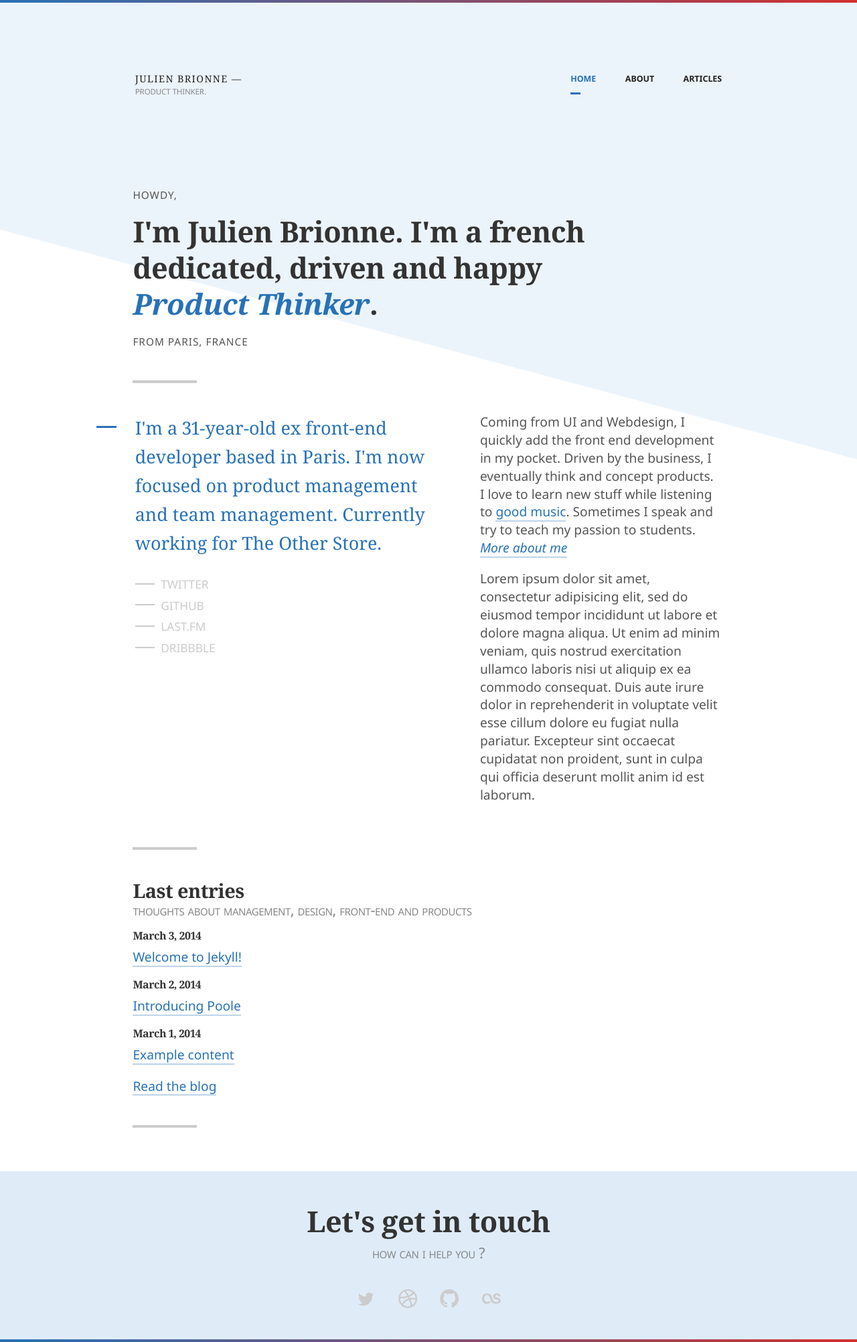
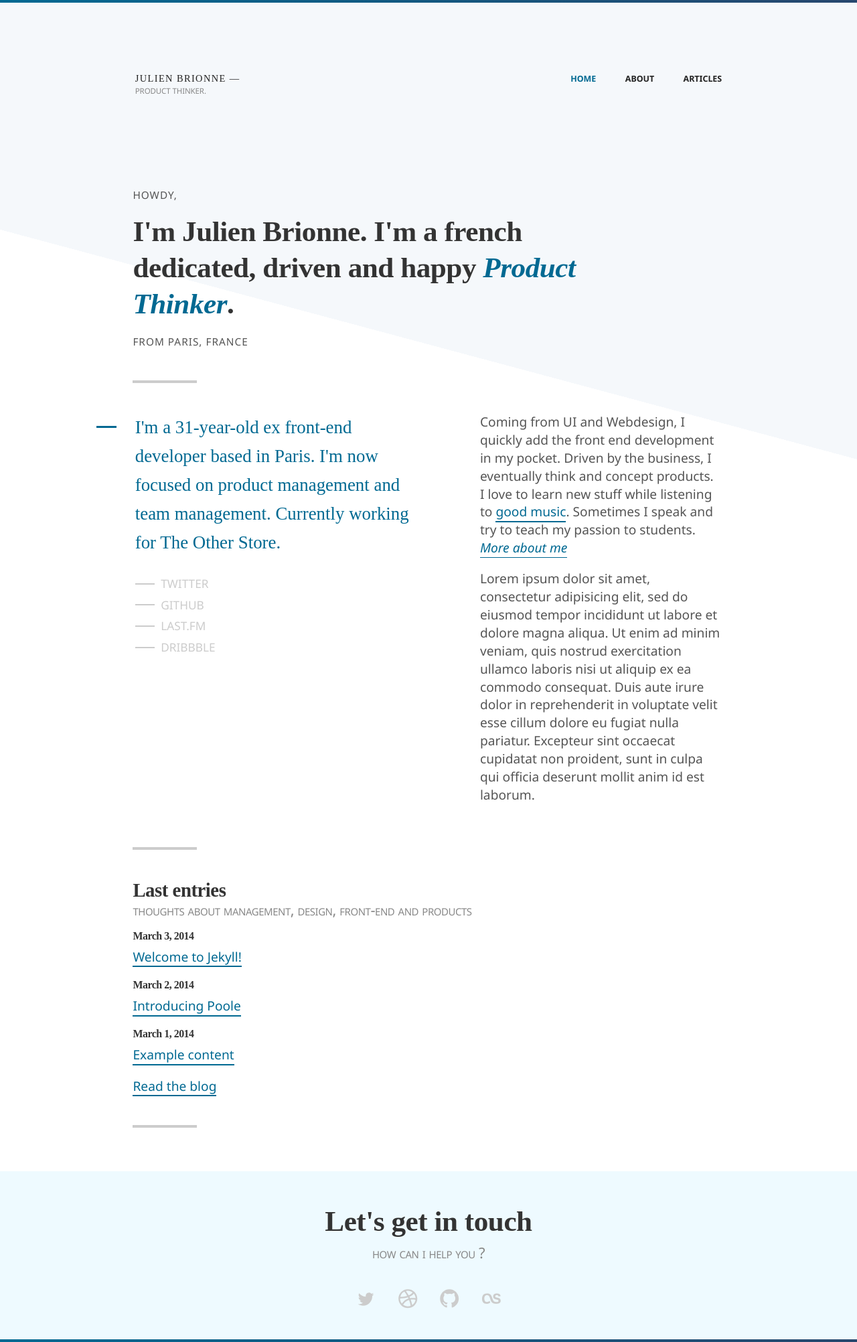
Before and after one commit to Akashrine/jbr-v3, a Jekyll site: the page built from src/index.html, in a window 1280 px wide. Shown: the whole page at 67% size. Built offline with Jekyll 4.4.1, drawn with Linux system fonts in a browser that asks for light colours; nearby versions of some CDN libraries; some web fonts are replaced.

Commit message:
colorful

```diff
--- a/src/assets/scss/base/_config.scss
+++ b/src/assets/scss/base/_config.scss
@@ -5,10 +5,10 @@
 /*----------  Font Face  ----------*/
 @import url(https://fonts.googleapis.com/css?family=Noto+Sans:400,400i,700,700i);
 @import url(https://fonts.googleapis.com/css?family=Source+Serif+Pro:400,600,700);
-@import url(https://fonts.googleapis.com/css?family=Noto+Serif:400,400i,700,700i);
+@import url(https://fonts.googleapis.com/css?family=Merryweather:400,400i,700,700i);
 
 /*----------  Color  ----------*/
-$colors: (brand: #2772b7, brand-annex: #D32F2F, dark: #222, grey: #cccccc, white: #fdfdfd, body-type: #555, head-type: #333, note-text: #888);
+$colors: (brand: #006992, brand-annex: #27476E, inverted-brand: #06D6A0, dark: #222, grey: #cccccc, white: #fdfdfd, body-type: #555, head-type: #333, note-text: #888);
 
 /**
 *
@@ -26,7 +26,7 @@ $colors: (brand: #2772b7, brand-annex: #D32F2F, dark: #222, grey: #cccccc, white
 /*----------  Typo  Vars ----------*/
 
 $sans-serif:'Noto Sans','Helvetica Neue', Helvetica, Arial, sans-serif;
-$serif:'Noto Serif', serif;
+$serif:'Merryweather', serif;
 
 
 /*----------  Grid  ----------*/
--- a/src/assets/scss/pages/_home.scss
+++ b/src/assets/scss/pages/_home.scss
@@ -98,7 +98,7 @@ footer[role=presentation] {
             }
             &:hover {
                 &:before{
-                    background-color:color(brand-annex);
+                    background-color:color(inverted-brand);
                 }
             }
     }
--- a/src/assets/scss/partials/_footer.scss
+++ b/src/assets/scss/partials/_footer.scss
@@ -3,7 +3,7 @@
 ==============================*/
 .site-footer {
     position: relative;
-    background-color: lighten(color(brand), 48.8%);
+    background-color: lighten(color(brand), 68%);
     padding-top: 1.5rem;
 
     .bottom-gradient {
--- a/src/assets/stylesheets/style.css
+++ b/src/assets/stylesheets/style.css
@@ -34,7 +34,7 @@
  */
 @import url(https://fonts.googleapis.com/css?family=Noto+Sans:400,400i,700,700i);
 @import url(https://fonts.googleapis.com/css?family=Source+Serif+Pro:400,600,700);
-@import url(https://fonts.googleapis.com/css?family=Noto+Serif:400,400i,700,700i);
+@import url(https://fonts.googleapis.com/css?family=Merryweather:400,400i,700,700i);
 article,
 aside,
 details,
@@ -401,7 +401,7 @@ h1, h2, h3, h4, h5, h6 {
   line-height: 1.1;
   color: #333;
   letter-spacing: -.025rem;
-  font-family: "Noto Serif", serif; }
+  font-family: "Merryweather", serif; }
 
 h1 {
   font-size: 2.618rem;
@@ -478,26 +478,25 @@ p a {
   display: inline-block;
   position: relative;
   text-decoration: none;
-  color: #2772b7; }
-  p a:hover {
-    color: #000; }
+  color: #006992;
+  opacity: 1; }
 
 p a:after {
   position: absolute;
-  top: 95%;
+  top: 98%;
   left: 0;
   width: 100%;
   height: .1em;
-  background: #2772b7;
-  opacity: .3;
+  background: #006992;
   content: '';
   -webkit-transition: all .3s ease-in-out;
-          transition: all .3s ease-in-out; }
+          transition: all .3s ease-in-out;
+  z-index: -1; }
 
 p a:hover:after {
-  background: #2772b7;
-  height: 1.12em;
-  top: 25%;
+  background: #06D6A0;
+  height: 0.5em;
+  top: 60%;
   -webkit-transition: all .3s ease-in-out;
           transition: all .3s ease-in-out; }
 
@@ -554,7 +553,7 @@ pre {
 code {
   padding: .25em .5em;
   font-size: 85%;
-  color: #2772b7;
+  color: #006992;
   background-color: #fdfdfd;
   border-radius: 3px; }
 
@@ -583,7 +582,7 @@ table {
   border-collapse: collapse; }
 
 table, td, th {
-  border: 1px solid #2772b7;
+  border: 1px solid #006992;
   text-align: left; }
 
 th {
@@ -659,7 +658,7 @@ body {
   font-style: italic; }
 
 .brand {
-  color: #2772b7; }
+  color: #006992; }
 
 .subhead {
   position: relative;
@@ -678,7 +677,7 @@ body {
   font-family: "Noto Sans", "Helvetica Neue", Helvetica, Arial, sans-serif; }
 
 .serif {
-  font-family: "Noto Serif", serif; }
+  font-family: "Merryweather", serif; }
 
 .center {
   text-align: center;
@@ -884,7 +883,7 @@ body {
 .diag {
   position: absolute;
   background-color: #DDD;
-  background-image: -webkit-linear-gradient(75deg, #FFF 40%, #ecf4fb 40%);
+  background-image: -webkit-linear-gradient(75deg, #FFF 40%, #f5f8fb 40%);
   min-height: 800px;
   width: 100%;
   z-index: -1; }
@@ -892,8 +891,8 @@ body {
 .top-gradient {
   width: 100%;
   height: 0.2rem;
-  background-image: -webkit-linear-gradient(left, #2772b7 0%, #D32F2F 100%);
-  background-image: linear-gradient(to right, #2772b7 0%, #D32F2F 100%);
+  background-image: -webkit-linear-gradient(left, #006992 0%, #27476E 100%);
+  background-image: linear-gradient(to right, #006992 0%, #27476E 100%);
   margin: 0;
   padding: 0;
   position: absolute;
@@ -947,9 +946,9 @@ body {
     text-decoration: none;
     color: #222; }
     .header__logo a:hover {
-      color: #2772b7; }
+      color: #006992; }
       .header__logo a:hover span {
-        color: #D32F2F; }
+        color: #27476E; }
     .header__logo a span {
       font-weight: 400;
       color: #888;
@@ -980,22 +979,25 @@ body {
     @media (min-width: 48em) {
       .main-nav a {
         font-size: 0.65rem; } }
-    .main-nav a:hover, .main-nav a.active, .main-nav a.focus {
-      color: #2772b7;
+    .main-nav a:before {
+      content: '';
+      display: block;
+      background-color: #006992;
+      height: 3px;
+      width: 0px;
+      position: absolute;
+      top: 2.5rem;
+      left: 0rem;
+      -webkit-transition: all 0.2s linear 0s;
+      transition: all 0.2s linear 0s; }
+    .main-nav a.active, .main-nav a.focus {
+      color: #006992;
       position: relative; }
-      .main-nav a:hover:before, .main-nav a.active:before, .main-nav a.focus:before {
-        content: '';
-        display: block;
-        background-color: #2772b7;
-        height: 3px;
-        width: 15px;
-        position: absolute;
-        top: 2.5rem;
-        left: 0rem; }
     .main-nav a:hover {
       color: #222; }
       .main-nav a:hover:before {
-        background-color: #222; }
+        background-color: #006992;
+        width: 100%; }
     .main-nav a:last-child {
       margin-right: 0; }
 
@@ -1005,13 +1007,13 @@ body {
 ==============================*/
 .site-footer {
   position: relative;
-  background-color: #dfecf8;
+  background-color: #eefaff;
   padding-top: 1.5rem; }
   .site-footer .bottom-gradient {
     width: 100%;
     height: 0.2rem;
-    background-image: -webkit-linear-gradient(left, #2772b7 0%, #D32F2F 100%);
-    background-image: linear-gradient(to right, #2772b7 0%, #D32F2F 100%);
+    background-image: -webkit-linear-gradient(left, #006992 0%, #27476E 100%);
+    background-image: linear-gradient(to right, #006992 0%, #27476E 100%);
     margin: 0;
     padding: 0;
     position: absolute;
@@ -1033,7 +1035,7 @@ body {
       width: 2rem;
       fill: #cccccc; }
       .social-footer li a:hover {
-        background: #2772b7;
+        background: #006992;
         border-radius: 100%;
         fill: #fdfdfd;
         -webkit-transition: background-color .5s, -webkit-transform .5s ease-out;
@@ -1086,7 +1088,7 @@ header[role=header] .min {
 
 section[role=presentation] {
   *zoom: 1;
-  font-family: "Noto Serif", serif; }
+  font-family: "Merryweather", serif; }
   section[role=presentation]:before, section[role=presentation]:after {
     content: "";
     display: table; }
@@ -1103,7 +1105,7 @@ section[role=presentation] {
         margin: 0 0.37879%; } }
     section[role=presentation] .headline p {
       font-size: 1.2rem;
-      color: #2772b7;
+      color: #006992;
       line-height: 1.6; }
       @media (min-width: 48em) {
         section[role=presentation] .headline p {
@@ -1114,7 +1116,7 @@ section[role=presentation] {
         section[role=presentation] .headline:before {
           content: '';
           display: block;
-          background-color: #2772b7;
+          background-color: #006992;
           height: 3px;
           width: 30px;
           position: absolute;
@@ -1156,7 +1158,7 @@ footer[role=presentation] {
       top: 0.6rem;
       left: 0rem; }
     .social li:hover:before {
-      background-color: #D32F2F; }
+      background-color: #06D6A0; }
 
 /*----------  Dribbble  ----------*/
 .insta {
```
Also changed, not shown: src/assets/scss/base/_base.scss (+6 -6 lines), src/assets/scss/partials/_header.scss (+13 -9 lines).
